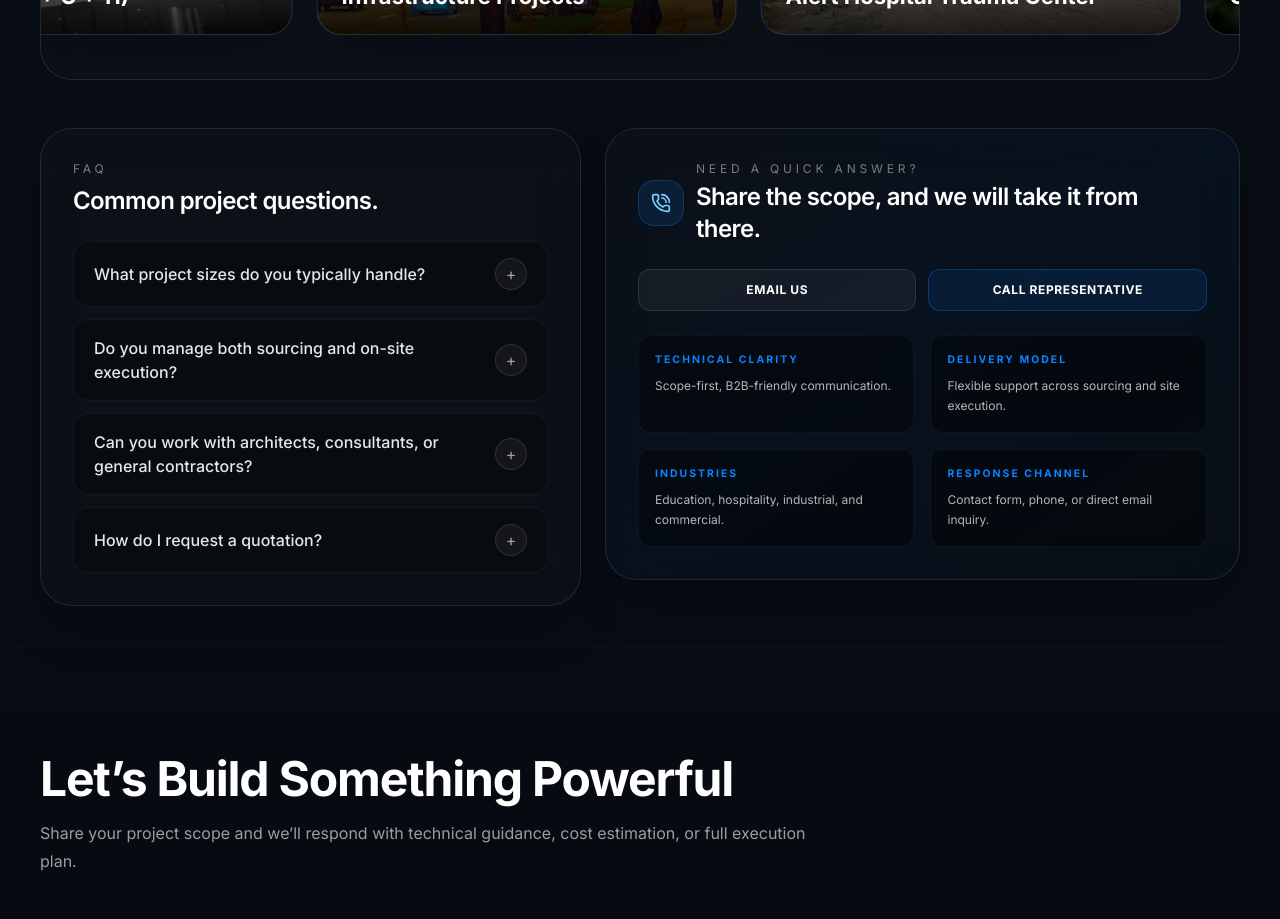
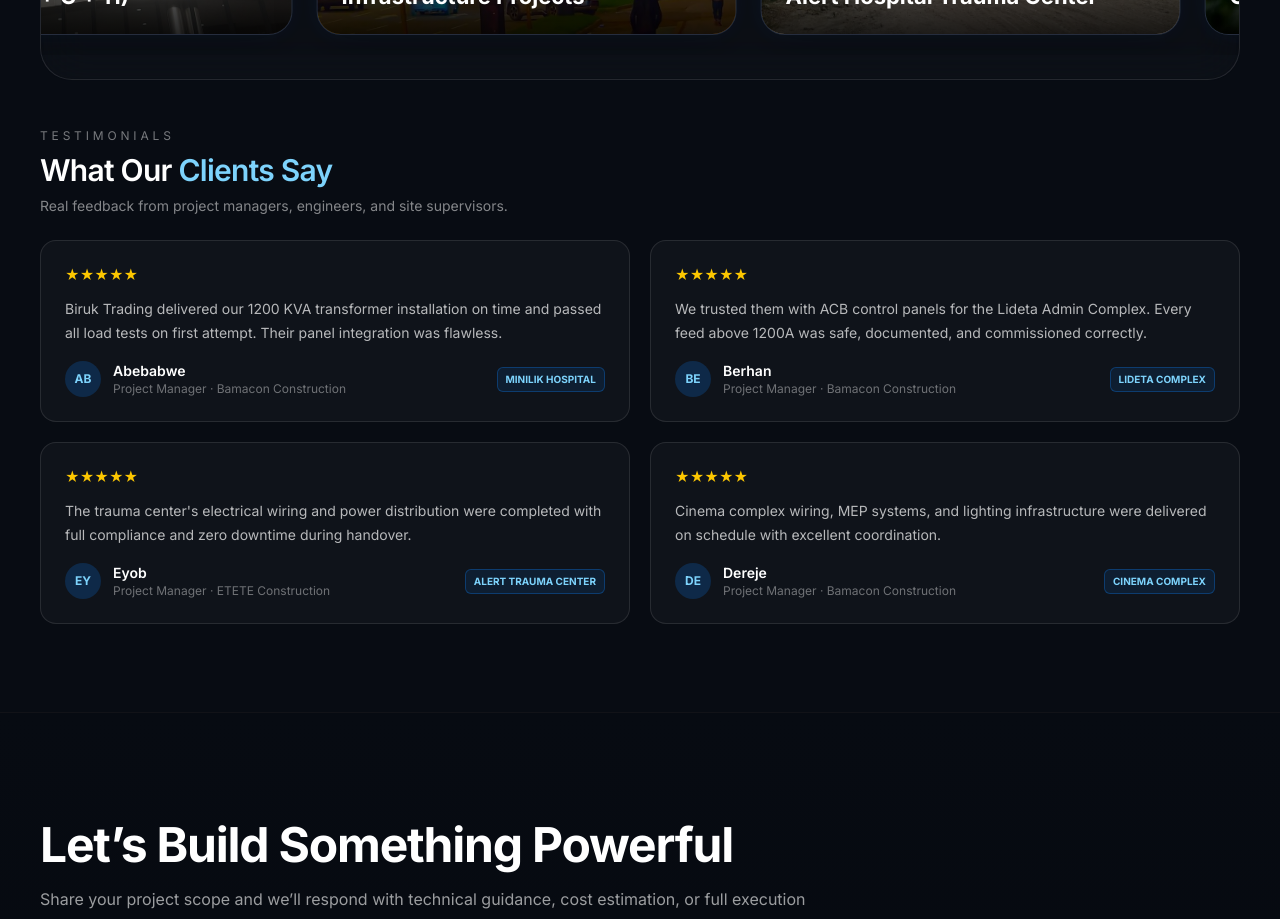
Before and after one commit to teme0912/BIRUK, a React (Vite) app: page / in a window 1280 px wide. Shown: the part 6580-7499 px from the top of the page. Built offline with nearby package versions, Linux system fonts and the light colour scheme.

Commit message:
Update project

```diff
--- a/src/App.tsx
+++ b/src/App.tsx
@@ -13,7 +13,6 @@ import {
   X,
 } from 'lucide-react'
 import { Reveal } from './components/Reveal'
-import { faqs } from './data'
 import type { ContactFormErrors, ContactFormValues } from './types'
 import './App.css'
 
@@ -212,11 +211,41 @@ const clientProjects = [
     totalAmount: 19258629.99,
   },
 ];
+
+const testimonials = [
+  {
+    quote: "Biruk Trading delivered our 1200 KVA transformer installation on time and passed all load tests on first attempt. Their panel integration was flawless.",
+    name: "Abebabwe",
+    role: "Project Manager",
+    company: "Bamacon Construction",
+    tag: "MINILIK HOSPITAL",
+  },
+  {
+    quote: "We trusted them with ACB control panels for the Lideta Admin Complex. Every feed above 1200A was safe, documented, and commissioned correctly.",
+    name: "Berhan",
+    role: "Project Manager",
+    company: "Bamacon Construction",
+    tag: "LIDETA COMPLEX",
+  },
+  {
+    quote: "The trauma center's electrical wiring and power distribution were completed with full compliance and zero downtime during handover.",
+    name: "Eyob",
+    role: "Project Manager",
+    company: "ETETE Construction",
+    tag: "ALERT TRAUMA CENTER",
+  },
+  {
+    quote: "Cinema complex wiring, MEP systems, and lighting infrastructure were delivered on schedule with excellent coordination.",
+    name: "Dereje",
+    role: "Project Manager",
+    company: "Bamacon Construction",
+    tag: "CINEMA COMPLEX",
+  },
+]
 function App() {
   const [activeSection, setActiveSection] = useState("home");
   const timeoutRef = useRef<ReturnType<typeof setTimeout> | null>(null)
   const [mobileMenuOpen, setMobileMenuOpen] = useState(false)
-const [activeFaq, setActiveFaq] = useState<number | null>(null)
 useEffect(() => {
   window.scrollTo({
     top: 0,
@@ -1410,94 +1439,53 @@ onClick={() => setSelectedCapability(isSelected ? null : item)}
        {/* --- TESTIMONIALS --- */}
   </div>
             </Reveal>
-
-            <div className="mt-12 grid gap-6 lg:grid-cols-[0.92fr_1.08fr]">
-              <Reveal>
-                <div className="rounded-[2rem] border border-white/10 bg-white/[0.02] p-6 shadow-2xl backdrop-blur-xl sm:p-8">
-                  <p className="text-xs uppercase tracking-[0.32em] text-white/45">FAQ</p>
-                  <h3 className="mt-2 text-2xl font-semibold tracking-tight text-white">Common project questions.</h3>
-
-                  <div className="mt-6 space-y-3">
-                    {faqs.map((faq, index) => {
-                      const isOpen = activeFaq === index
-                      return (
-                        <div key={faq.question} className="rounded-2xl border border-white/5 bg-black/30 overflow-hidden transition-all duration-300">
-                         <button
-  type="button"
-  className="flex w-full items-center justify-between gap-4 px-5 py-4 text-left hover:bg-white/5 transition-colors"
-  onClick={() => setActiveFaq(isOpen ? null : index)}
-  aria-expanded={isOpen}
-  aria-controls={`faq-${index}`}
->
-                            <span className="text-sm font-medium text-white/90 sm:text-base">{faq.question}</span>
-                            <span className="flex h-8 w-8 shrink-0 items-center justify-center rounded-full border border-white/10 bg-white/5 text-white/60">
-                              {isOpen ? '−' : '+'}
-                            </span>
-                          </button>
-                          <div
-                            className={`grid transition-all duration-300 ease-out ${isOpen ? 'grid-rows-[1fr] pb-4 opacity-100' : 'grid-rows-[0fr] opacity-0'}`}
-                          >
-<div
-id={`faq-button-${index}`}
-  className="overflow-hidden px-5"
->
-                                <p className="text-sm leading-7 text-white/60 border-t border-white/5 pt-3">{faq.answer}</p>
-                            </div>
+ <Reveal delay={60}>
+              <div className="mt-12">
+                <p className="text-xs uppercase tracking-[0.32em] text-white/45">Testimonials</p>
+                <h3 className="mt-2 text-2xl font-semibold tracking-tight text-white sm:text-3xl">
+                  What Our <span className="text-[#7dd3fc]">Clients Say</span>
+                </h3>
+                <p className="mt-2 text-sm text-white/50">
+                  Real feedback from project managers, engineers, and site supervisors.
+                </p>
+
+                <div className="mt-6 grid grid-cols-1 sm:grid-cols-2 gap-5">
+                  {testimonials.map((t, i) => (
+                    <div
+                      key={i}
+                      className="rounded-2xl border border-white/10 bg-white/[0.03] p-6"
+                    >
+                      <div className="flex text-yellow-400 text-sm mb-3">
+                        {'★★★★★'}
+                      </div>
+
+                      <p className="text-sm text-white/70 leading-6 mb-4">
+                        {t.quote}
+                      </p>
+
+                      <div className="flex items-center justify-between gap-3 flex-wrap">
+                        <div className="flex items-center gap-3">
+                          <div className="h-9 w-9 shrink-0 rounded-full bg-[#0a84ff]/20 flex items-center justify-center text-xs font-bold text-[#7dd3fc]">
+                            {t.name.slice(0, 2).toUpperCase()}
+                          </div>
+                          <div>
+                            <p className="text-sm font-semibold text-white">{t.name}</p>
+                            <p className="text-xs text-white/40">{t.role} · {t.company}</p>
                           </div>
                         </div>
-                      )
-                    })}
-                  </div>
+
+                        <span className="rounded-md border border-[#0a84ff]/30 bg-[#0a84ff]/10 px-2 py-1 text-[10px] font-bold text-[#7dd3fc]">
+                          {t.tag}
+                        </span>
+                      </div>
+                    </div>
+                  ))}
                 </div>
-              </Reveal>
-
-              <Reveal delay={80}>
-                <div className="rounded-[2rem] border border-white/10 bg-[linear-gradient(145deg,rgba(255,255,255,0.02),rgba(10,132,255,0.05),rgba(16,185,129,0.02))] p-6 shadow-2xl backdrop-blur-xl sm:p-8">
-                  <div className="flex items-center gap-3">
-                    <div className="rounded-2xl border border-[#0a84ff]/25 bg-[#0a84ff]/12 p-3 text-[#7dd3fc]">
-                      <PhoneCall className="h-5 w-5" />
-                    </div>
-                    <div>
-                      <p className="text-xs uppercase tracking-[0.32em] text-white/45">Need a quick answer?</p>
-                      <h3 className="mt-1 text-2xl font-semibold tracking-tight text-white">
-                        Share the scope, and we will take it from there.
-                      </h3>
-                    </div>
-                  </div>
-
-                  <div className="quick-contact mt-6 flex flex-col sm:flex-row gap-3">
-<a
- href="https://mail.google.com/mail/?view=cm&fs=1&to=birukyisihak3@gmail.com"
-  target="_blank"
-  rel="noopener noreferrer"
-  className="flex-1 text-center border border-white/10 rounded-xl bg-white/5 px-4 py-3 text-xs font-bold uppercase tracking-wider hover:bg-[#0a84ff] transition-all duration-300"
->
-  Email Us
-</a>
-<a
-  href="tel:+251911045505"
-  className="flex-1 text-center border border-[#0a84ff]/30 rounded-xl bg-[#0a84ff]/10 text-[#7dd3fc] px-4 py-3 text-xs font-bold uppercase tracking-wider hover:bg-[#0a84ff] hover:text-white transition-all duration-300"
->
-  Call Representative
-</a>
-                  </div>
-
-                  <div className="mt-6 grid gap-4 sm:grid-cols-2">
-                    {[
-                      { label: 'Technical clarity', value: 'Scope-first, B2B-friendly communication.' },
-                      { label: 'Delivery model', value: 'Flexible support across sourcing and site execution.' },
-                      { label: 'Industries', value: 'Education, hospitality, industrial, and commercial.' },
-                      { label: 'Response channel', value: 'Contact form, phone, or direct email inquiry.' },
-                    ].map((item) => (
-                      <div key={item.label} className="rounded-xl border border-white/5 bg-black/40 p-4">
-                        <p className="text-[0.65rem] font-bold uppercase tracking-[0.2em] text-[#0a84ff]">{item.label}</p>
-                        <p className="mt-2 text-xs leading-5 text-white/70">{item.value}</p>
-                      </div>
-                    ))}
-                  </div>
-                </div>
-              </Reveal>
-            </div>
+              </div>
+            </Reveal>
+
+            <div className="mt-12 grid gap-6 lg:grid-cols-[0.92fr_1.08fr]"></div>
+
           </div>
         </section>
 
```
